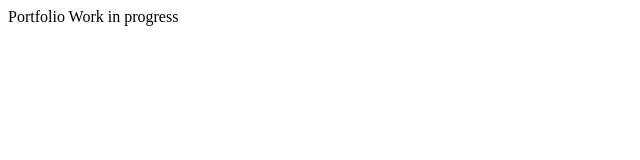
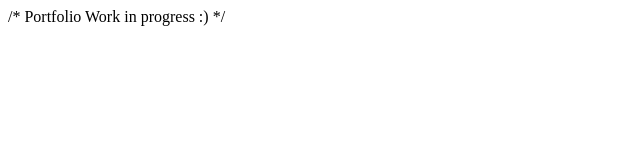
Before and after one commit to ella-rastall/ella-rastall.github.io, a plain HTML site: page index.html in a window 1280 px wide. Shown: the full height of the page, 0-640 px from the left. Drawn offline with Linux system fonts and the light colour scheme.

Commit message:
Update index.html

```diff
--- a/index.html
+++ b/index.html
@@ -1 +1 @@
-<p> Portfolio Work in progress </p>
+/* Portfolio Work in progress :) */
```
